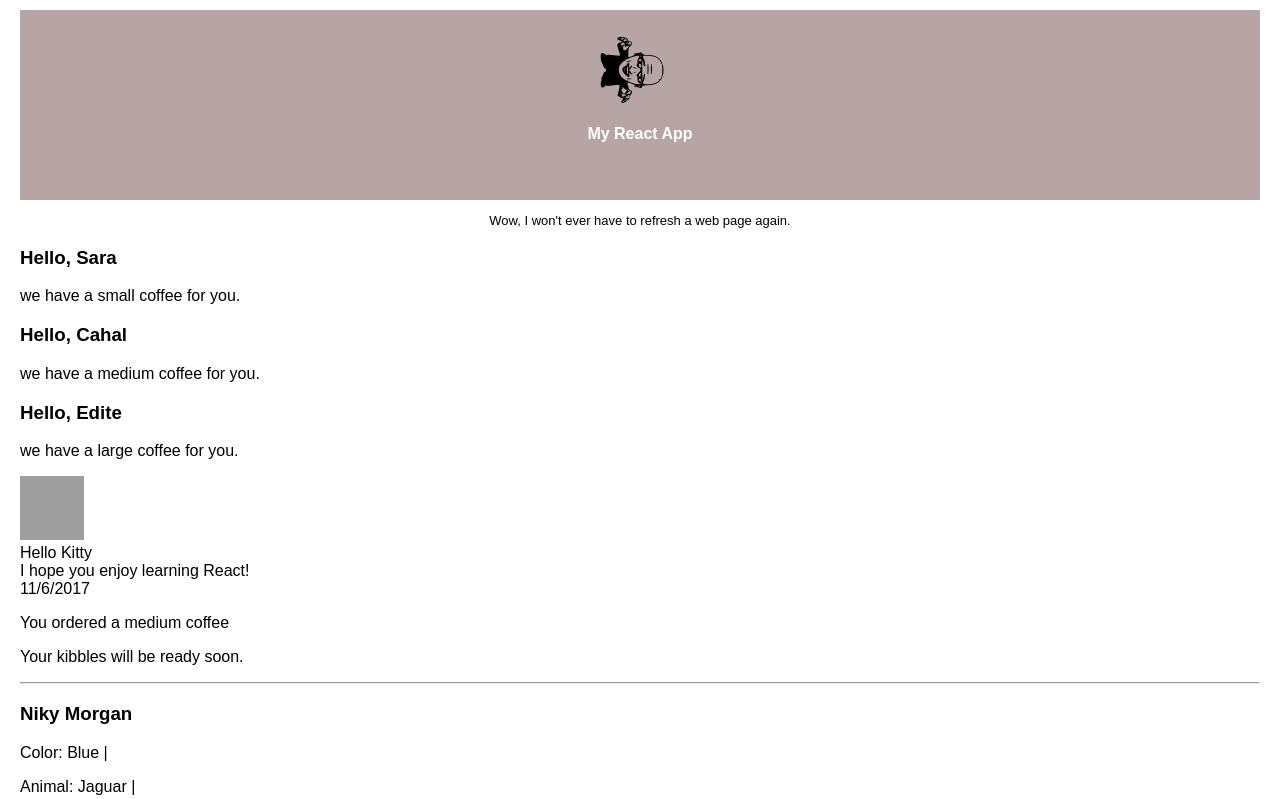
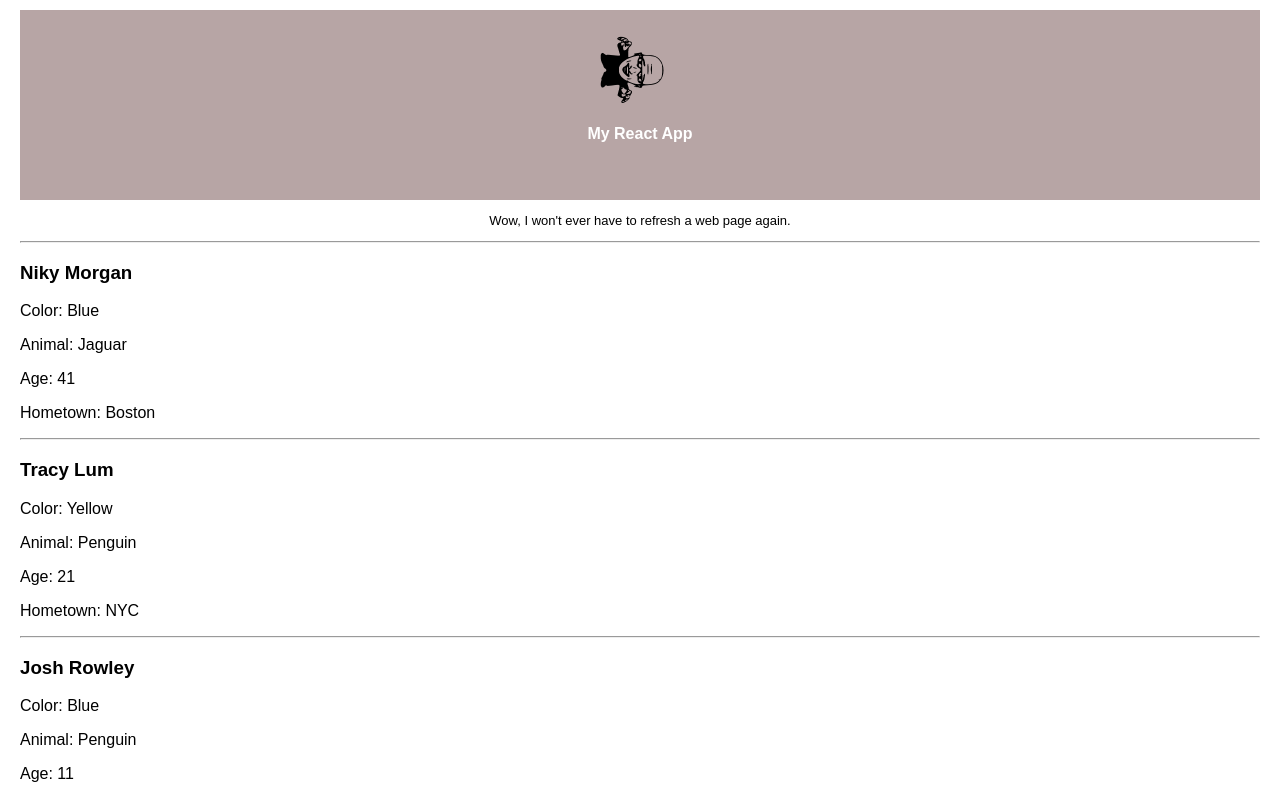
Before and after one commit to smithWEBtek/my-app1, a React app: page / in a window 1280 px wide. Shown: the top 799 px of the page. Built offline with nearby package versions, Linux system fonts and the light colour scheme; grey boxes are pictures that could not be loaded.

Commit message:
working on iterating through an array of users, to render a new React element for each

```diff
--- a/public/index.html
+++ b/public/index.html
@@ -32,6 +32,21 @@
     <div class='border' id="root4"></div>
     <div class='border' id="root5"></div>
     <div class='border' id="root6"></div>
+
+    <div class='border' id="user0"></div>
+    <div class='border' id="user1"></div>
+    <div class='border' id="user2"></div>
+    <div class='border' id="user3"></div>
+    <div class='border' id="user4"></div>
+    <div class='border' id="user5"></div>
+    <div class='border' id="user6"></div>
+    <div class='border' id="user7"></div>
+    <div class='border' id="user8"></div>
+    <div class='border' id="user9"></div>
+    <div class='border' id="user10"></div>
+    <div class='border' id="user11"></div>
+    <div class='border' id="user12"></div>
+    <div class='border' id="user13"></div>
     <!--
       This HTML file is a template.
       If you open it directly in the browser, you will see an empty page.
--- a/src/UserCard.js
+++ b/src/UserCard.js
@@ -1,19 +1,17 @@
 import React, { Component } from 'react';
 import './App.css';
 
-class UserCard extends Component {
+export class UserCard extends Component {
   render(){
   return (
-    <div className="UserInfo">
+    <div>
       <hr />
-        <h3>{this.props.firstName} {this.props.lastName}</h3>
-        <p>Color: {this.props.favoriteColor} | </p>
-        <p>Animal: {this.props.favoriteAnimal} | </p>
-        <p>Age: {this.props.age} | </p>
-        <p>Hometown: {this.props.hometown}</p>
+      <h3>{this.props.firstName} {this.props.lastName}</h3>
+      <p>Color: {this.props.favoriteColor}</p>
+      <p>Animal: {this.props.favoriteAnimal}</p>
+      <p>Age: {this.props.age}</p>
+      <p>Hometown: {this.props.hometown}</p>
     </div>
     );
   }
 };
-
-export default UserCard;
--- a/src/index.js
+++ b/src/index.js
@@ -2,10 +2,8 @@ import React from 'react';
 import ReactDOM from 'react-dom';
 import './index.css';
 import App from './App';
-import { Composing } from './Composing'
-import { Comment } from './Comment'
-import UserCard from './UserCard'
 import {users} from './Arrays';
+import { UserCard } from './UserCard';
 
 ReactDOM.render(
   <App
@@ -13,57 +11,21 @@ ReactDOM.render(
   document.getElementById('root1')
 );
 
-ReactDOM.render(
-  <Composing
-  />,
-  document.getElementById('root2')
-);
+function showUsers(){
+  users.map((user, i) => {
+  return(
+    ReactDOM.render(
+      <UserCard
+        firstName={user.firstName}
+        lastName={user.lastName}
+        favoriteColor={user.favoriteColor}
+        favoriteAnimal={user.favoriteAnimal}
+        age={user.age}
+        hometown={user.hometown}
+        />,
+      document.getElementById(`user${i}`)
+    )
+  )}
+)}
 
-const comment = {
-  date: new Date(),
-  text: 'I hope you enjoy learning React!',
-  author: {
-    name: 'Hello Kitty',
-    avatarUrl: 'http://placekitten.com/g/64/64'
-  },
-  order: {
-    size: 'medium',
-    food: 'kibbles'
-  }
-};
-
-ReactDOM.render(
-  <Comment
-    date={comment.date}
-    text={comment.text}
-    author={comment.author}
-    order={comment.order}
-    />,
-  document.getElementById('root3')
-);
-
-
-const showUser = {
-    firstName: 'Niky',
-    lastName: 'Morgan',
-    favoriteColor: 'Blue',
-    favoriteAnimal: 'Jaguar',
-    age: '41',
-    hometown: 'Boston'
-  };
-
-ReactDOM.render(
-  <UserCard
-    firstName={showUser.firstName}
-    lastName={showUser.lastName}
-    favoriteColor={showUser.favoriteColor}
-    favoriteAnimal={showUser.favoriteAnimal}
-    age={showUser.age}
-    hometown={showUser.hometown}
-    />,
-  document.getElementById('root4')
-);
-
-  // document.getElementById('root5')
-
-  // document.getElementById('root6')
+showUsers();
```
Also changed, not shown: src/index3.js (added, +62 -0 lines).
